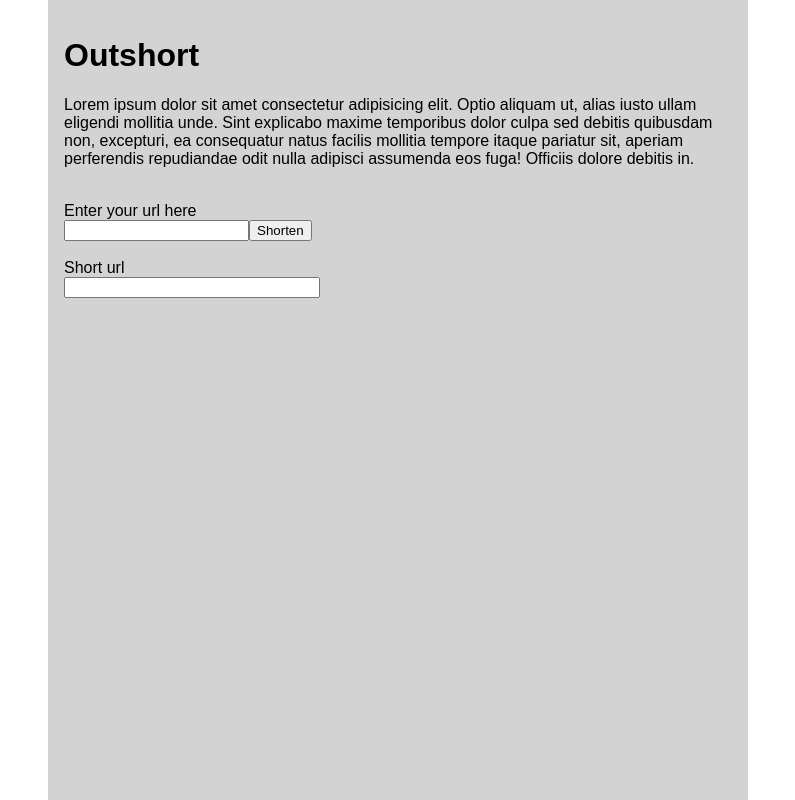
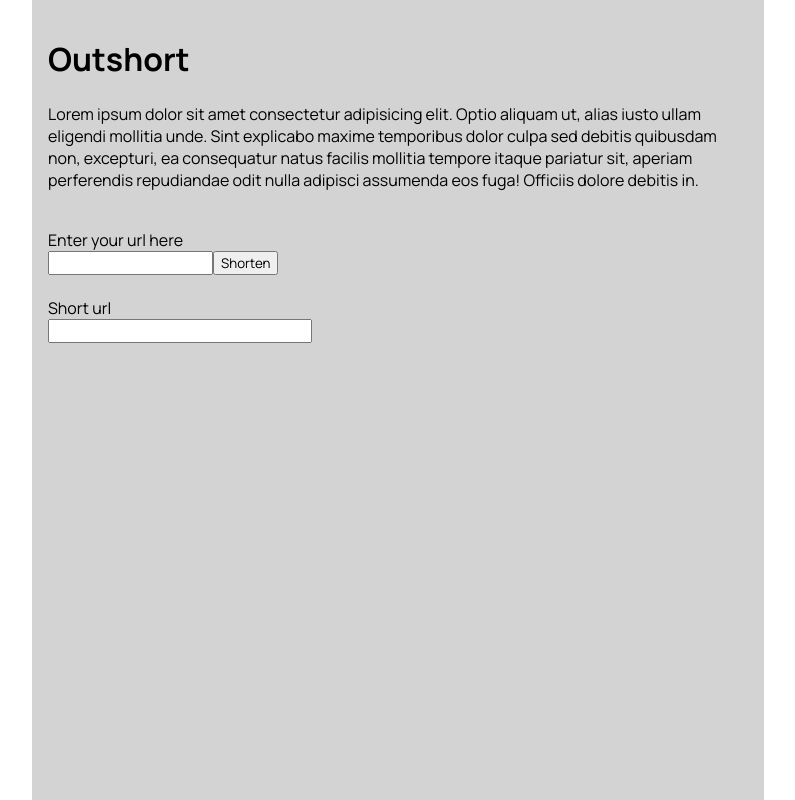
Before and after one commit to gs256/outshort, an Angular app in the folder client/: page / in a window 1280 px wide. Shown: the whole page, without its empty margins (242-1037 px from the left). Built offline with nearby package versions, Linux system fonts and the light colour scheme.

Commit message:
Install manrope font

```diff
--- a/client/src/index.html
+++ b/client/src/index.html
@@ -1,11 +1,15 @@
-<!doctype html>
+<!DOCTYPE html>
 <html lang="en">
   <head>
-  <meta charset="utf-8">
+    <meta charset="utf-8" />
     <title>Outshort</title>
-  <base href="/">
-  <meta name="viewport" content="width=device-width, initial-scale=1">
-  <link rel="icon" type="image/x-icon" href="favicon.ico">
+    <base href="/" />
+    <meta name="viewport" content="width=device-width, initial-scale=1" />
+    <link rel="icon" type="image/x-icon" href="favicon.ico" />
+    <link
+      href="https://fonts.googleapis.com/css2?family=Manrope:wght@300;400;500;600;700&display=swap"
+      rel="stylesheet"
+    />
   </head>
   <body>
     <app-root></app-root>
--- a/client/src/styles.scss
+++ b/client/src/styles.scss
@@ -4,6 +4,5 @@
 }
 
 * {
-  box-sizing: border-box;
-  font-family: sans-serif;
+  font-family: "Manrope", sans-serif;
 }
```
Lines whose indentation alone changed are shown as unchanged.
